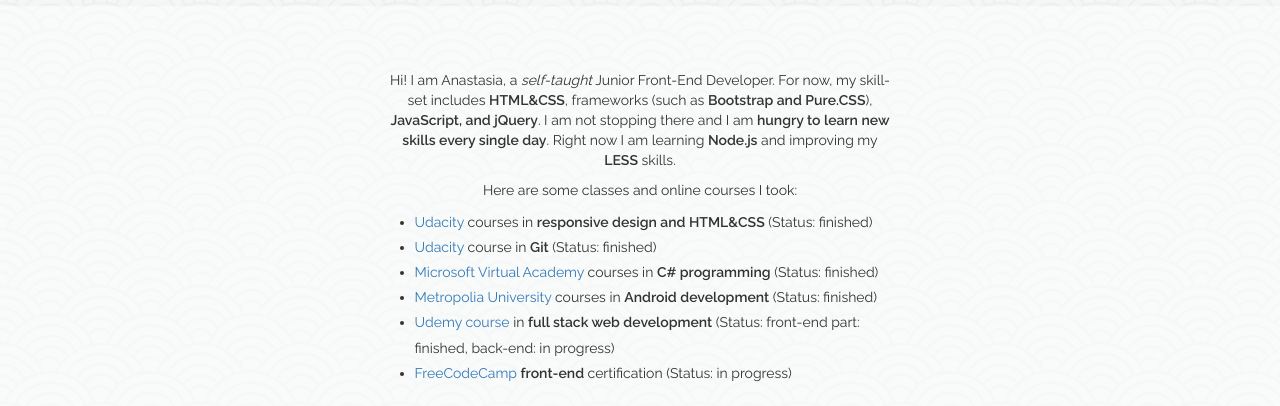
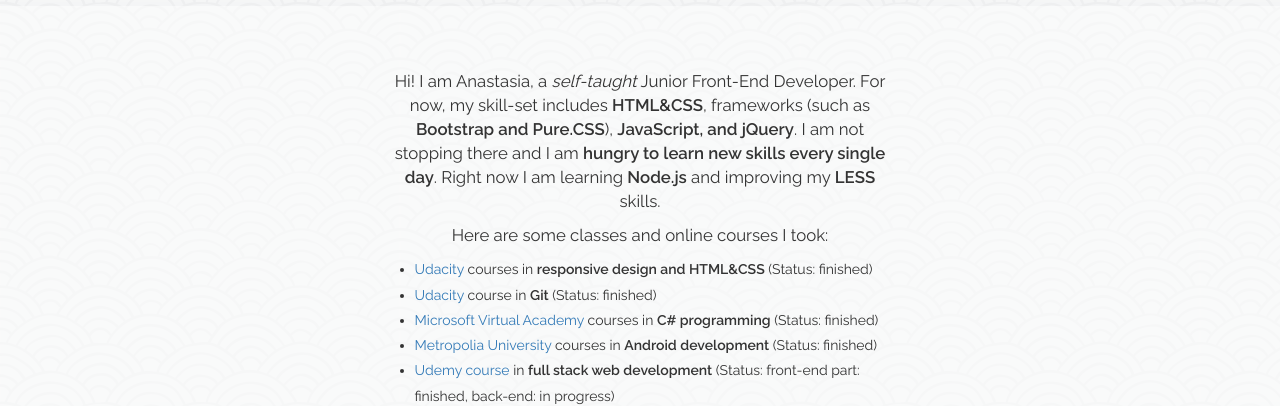
Before and after one commit to kuprinaga/portfolio, a plain HTML site: page index.html in a window 1280 px wide. Shown: the part 399-805 px from the top of the page. Drawn offline with nearby package versions, Linux system fonts and the light colour scheme.

Commit message:
Increase font size of <p>

```diff
--- a/portfolio.css
+++ b/portfolio.css
@@ -9,6 +9,10 @@ button {
     border: none;
     background-color: inherit;
     margin: 10%;
+}
+
+p {
+    font-size: 1.2em;
 }
 
 h3{
```
Also changed, not shown: index.html (+0 -1 lines).
